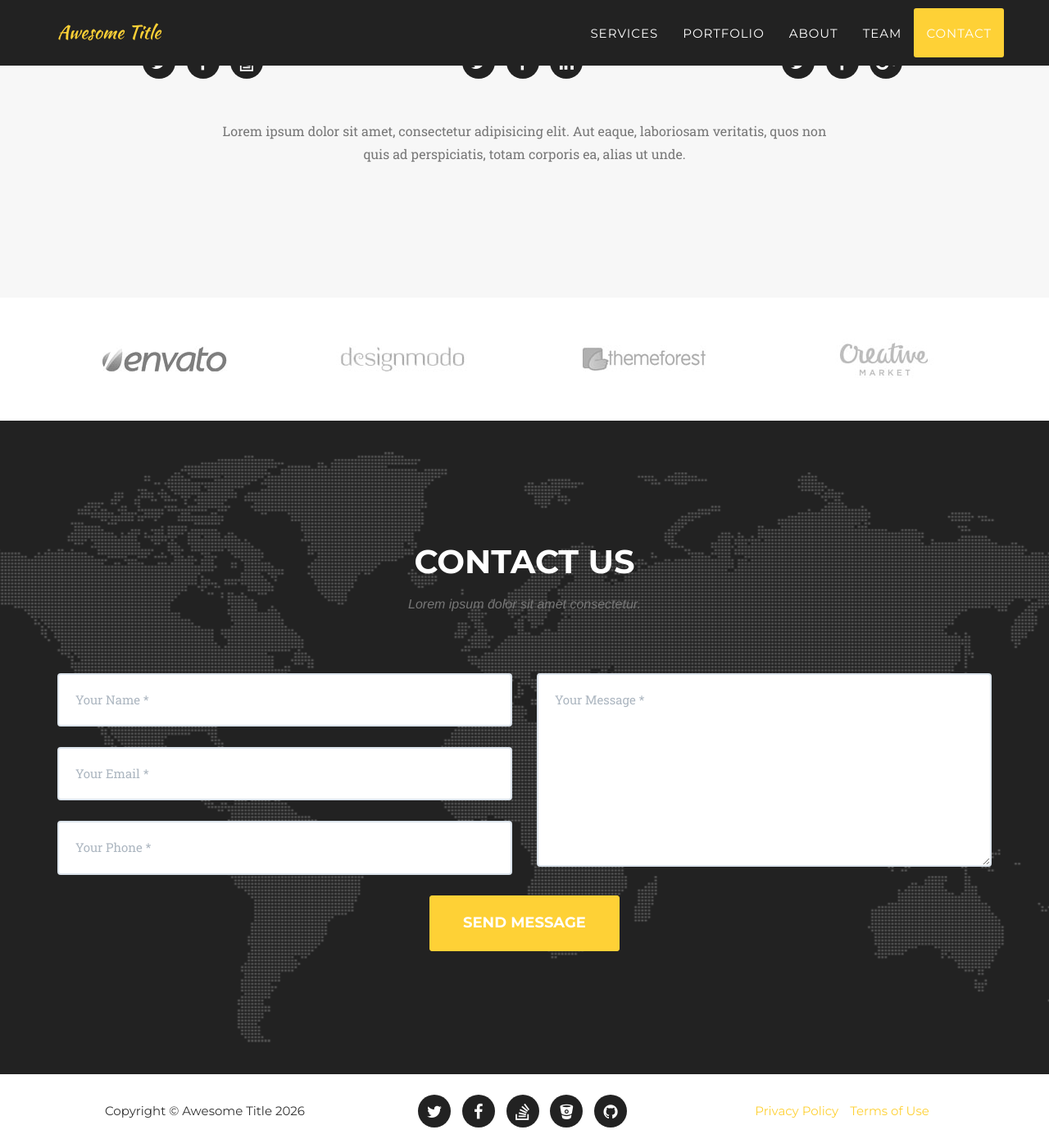
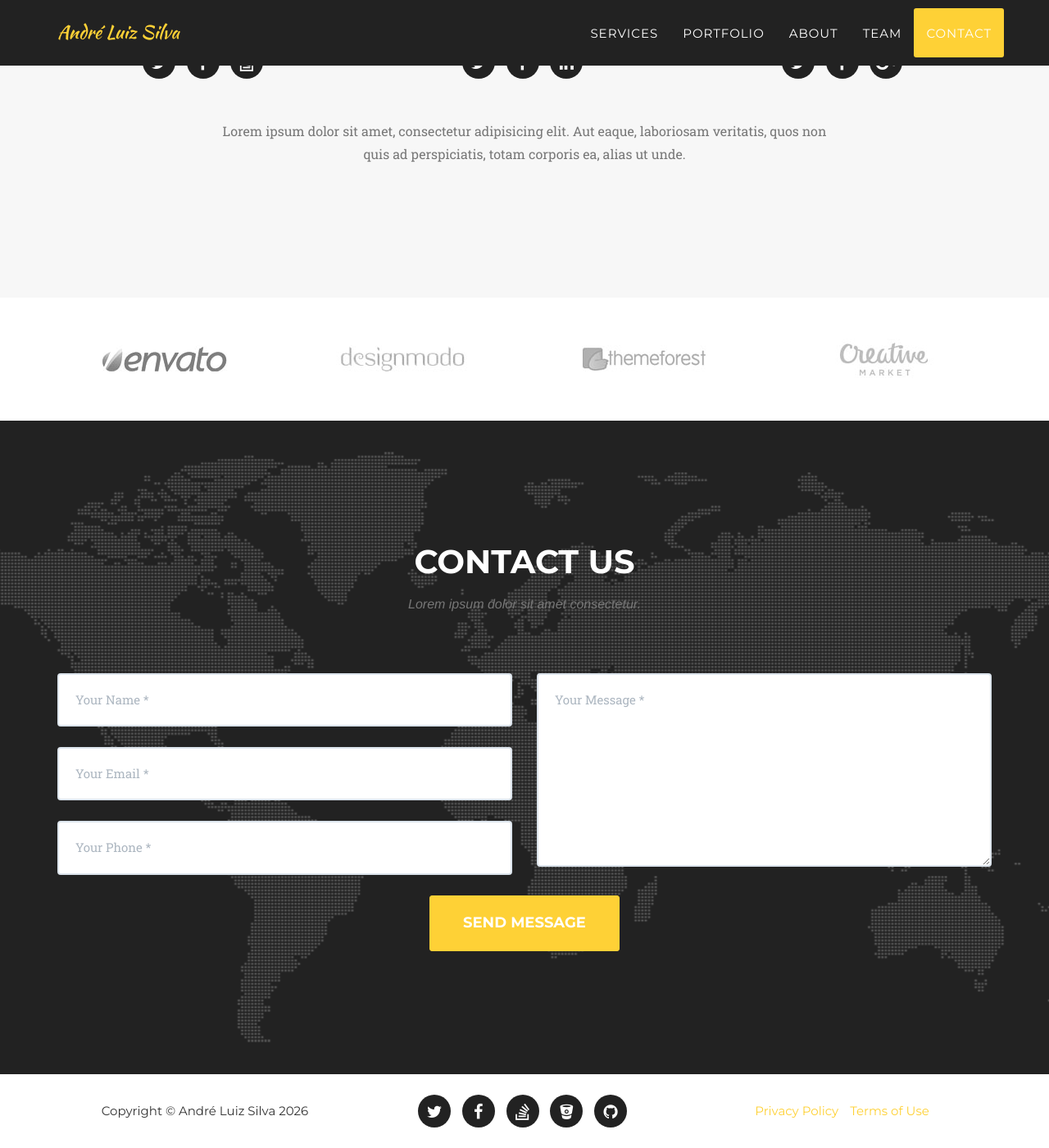
Before and after one commit to AndreLuiiz13/AndreLuiiz13.github.io, a Jekyll site: the page built from index.html, in a window 1280 px wide and 1400 px high, scrolled down 5136 px. Shown: the whole window at 82% size. Built offline with Jekyll 4.4.1, drawn with Linux system fonts in a browser that asks for light colours; some web fonts are replaced.

Commit message:
Update _config.yml

```diff
--- a/_config.yml
+++ b/_config.yml
@@ -1,8 +1,8 @@
-url: https://y7kim.github.io
-baseurl: /agency-jekyll-theme/
+url: https://andreluiiz13.github.io
+baseurl:
 
 # Site settings
-title: Awesome Title
+title: André Luiz Silva
 email: your-email@domain.com
 description: "Write an awesome description for your new site here. You can edit this line in _config.yml. It will appear in your document head meta (for Google search results) and in your feed.xml site description."
 
```
